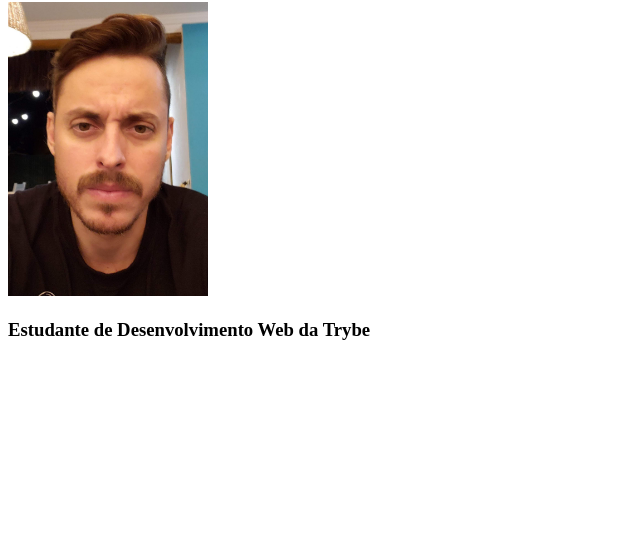
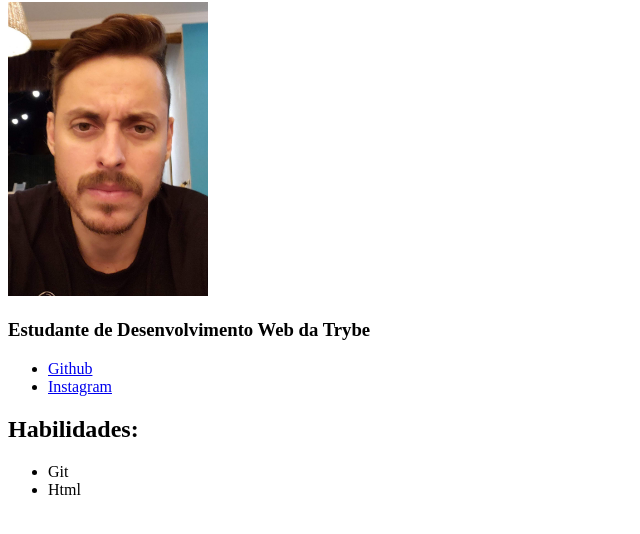
Before and after one commit to OlimpioDourado/OlimpioDourado.github.io, a plain HTML site: page Portifolio-Web.html in a window 1280 px wide. Shown: the part 78-612 px from the top of the page, without its empty margins (0-640 px from the left). Drawn offline with Linux system fonts and the light colour scheme.

Commit message:
Habilidades

```diff
--- a/Portifolio-Web.html
+++ b/Portifolio-Web.html
@@ -13,8 +13,21 @@
 
     <img src="Eu.jpg" alt="" width="200 px" >
 
+    <h3>Estudante de Desenvolvimento Web da Trybe</h3>
+<ul>
 
-    <h3>Estudante de Desenvolvimento Web da Trybe</h3>
+    <li> <a href="https://github.com/OlimpioDourado"> Github</a></li>
+    <li> <a href="https://www.instagram.com/"> Instagram</a></li>
+</ul>
+
+     <h2>Habilidades:</h2>
+
+     <ul>
+
+    <li>Git</li>
+    <li>Html</li>
+
+    </ul>
 
 </body>
 </html>
```
